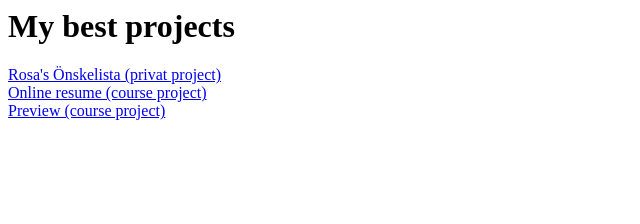
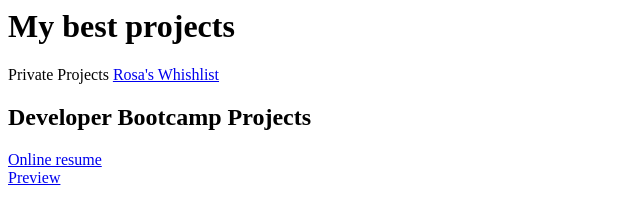
Before and after one commit to RosaAberg/html-portfolio, a plain HTML site: page index.html in a window 1280 px wide. Shown: the whole page, without its empty margins (0-640 px from the left). Drawn offline with Linux system fonts and the light colour scheme.

Commit message:
Headings

```diff
--- a/index.html
+++ b/index.html
@@ -1,8 +1,11 @@
 <html>
 <h1>My best projects</h1>
-<a href="./myfolder/Personal Project/">Rosa's Önskelista (privat project)</a>
+
+<hr2>Private Projects</hr2>
+<a href="./myfolder/Personal Project/">Rosa's Whishlist</a>
+
+<h2>Developer Bootcamp Projects</h2>
+<a href="./myfolder/Capstone Project 1 - Online resume/">Online resume</a>
 <br>
-<a href="./myfolder/Capstone Project 1 - Online resume/">Online resume (course project)</a>
-<br>
-<a href="./myfolder/Project 1 Preview/">Preview (course project)</a>
+<a href="./myfolder/Project 1 Preview/">Preview</a>
 </html>
```
